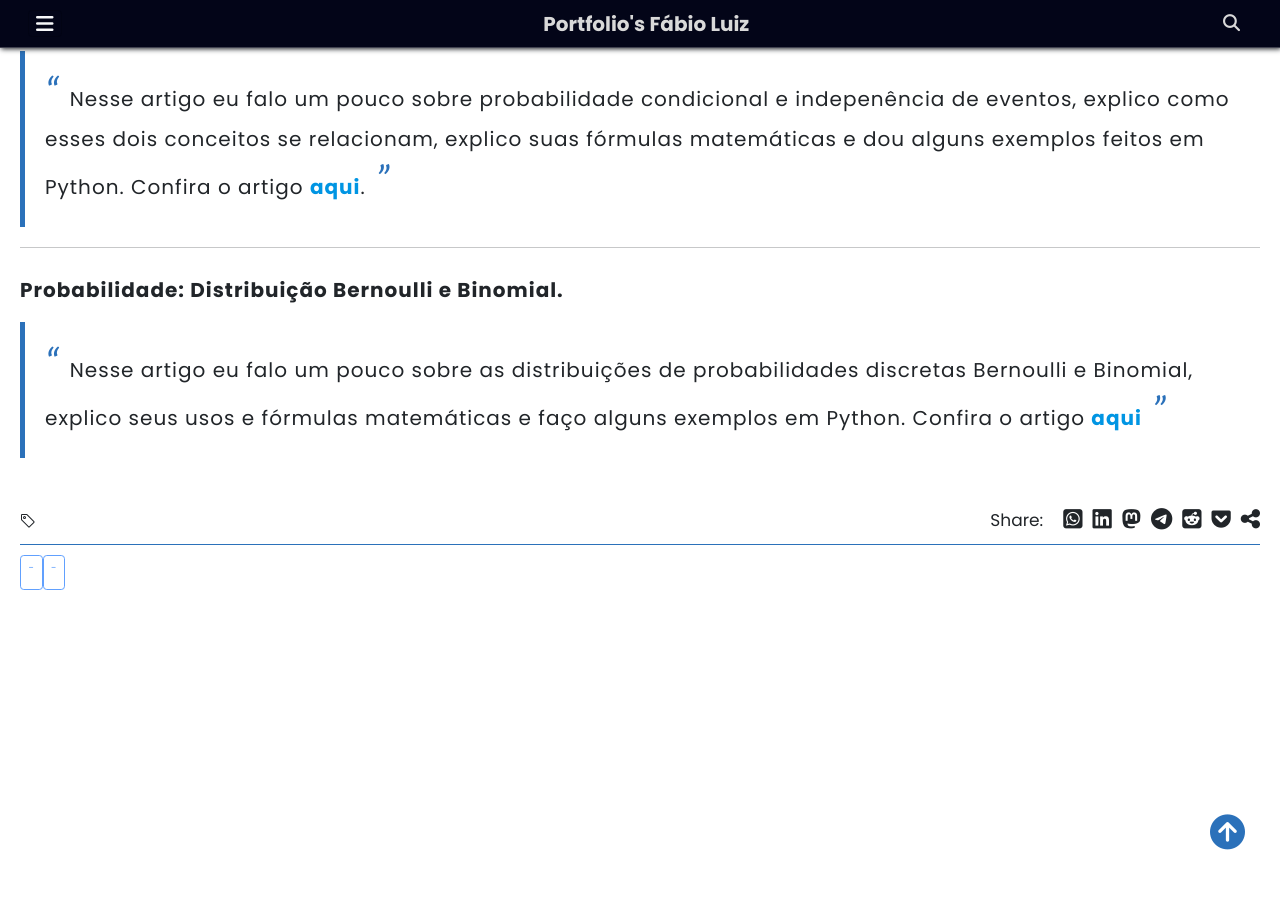
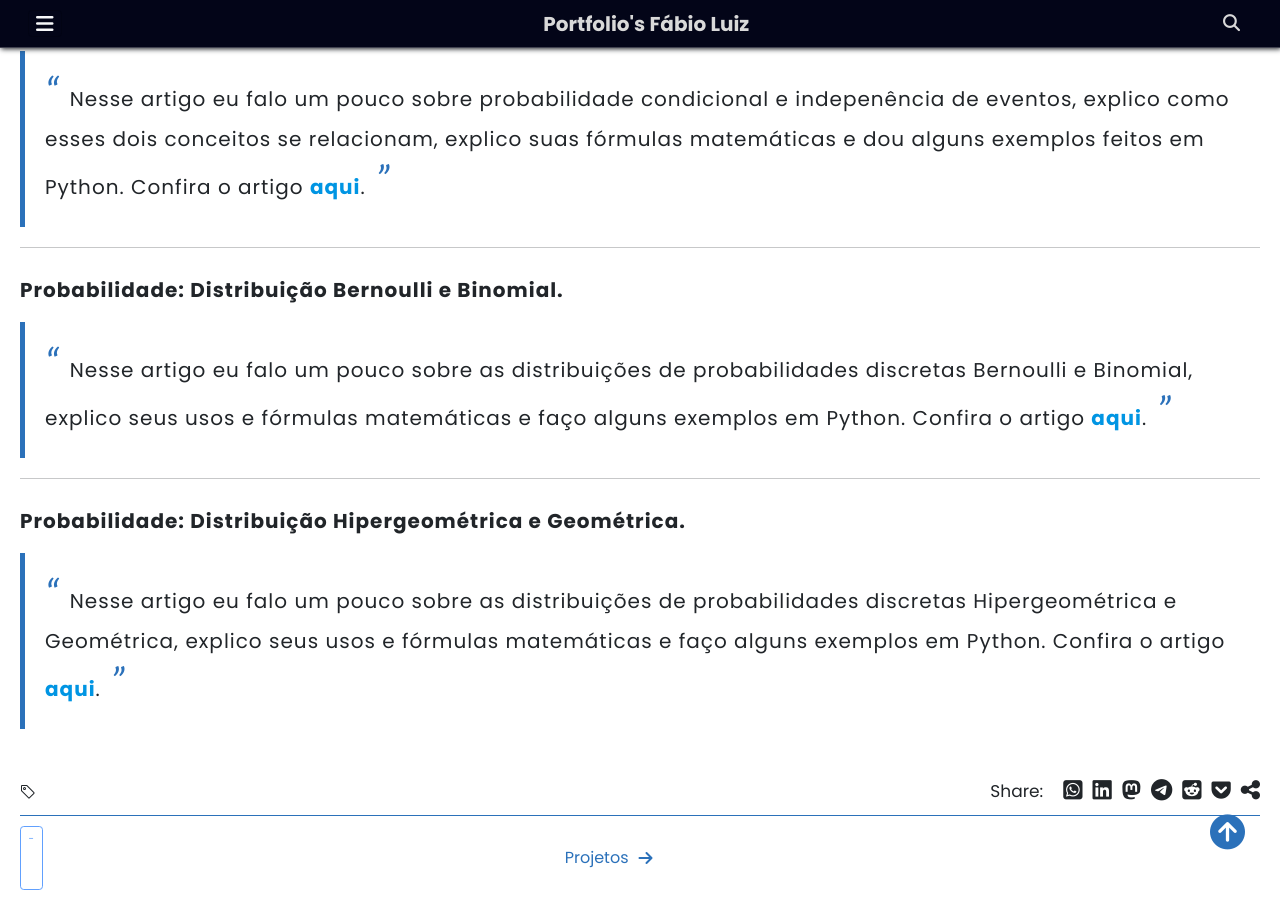
Before and after one commit to Fabio-luiz-sousa/Fabio-luiz-sousa.github.io, a Jekyll site: the page built from _posts/2024-02-24-artigos.md, in a window 1280 px wide and 900 px high, scrolled down 502 px. Built offline with Jekyll 4.4.1, drawn with Linux system fonts in a browser that asks for light colours; the table of contents is made by our own code.

```diff
--- a/_posts/2024-02-24-artigos.md
+++ b/_posts/2024-02-24-artigos.md
@@ -15,4 +15,8 @@
 
 ---
 #### Probabilidade: Distribuição Bernoulli e Binomial.
-> Nesse artigo eu falo um pouco sobre as distribuições de probabilidades discretas Bernoulli e Binomial, explico seus usos e fórmulas matemáticas e faço alguns exemplos em Python. Confira o artigo [aqui](https://medium.com/@fabioprogramar/probabilidade-distribui%C3%A7%C3%A3o-bernoulli-e-binomial-5a491eb6c64a)
+> Nesse artigo eu falo um pouco sobre as distribuições de probabilidades discretas Bernoulli e Binomial, explico seus usos e fórmulas matemáticas e faço alguns exemplos em Python. Confira o artigo [aqui](https://medium.com/@fabioprogramar/probabilidade-distribui%C3%A7%C3%A3o-bernoulli-e-binomial-5a491eb6c64a).
+
+---
+#### Probabilidade: Distribuição Hipergeométrica e Geométrica.
+> Nesse artigo eu falo um pouco sobre as distribuições de probabilidades discretas Hipergeométrica e Geométrica, explico seus usos e fórmulas matemáticas e faço alguns exemplos em Python. Confira o artigo [aqui](https://medium.com/@fabioprogramar/probabilidade-distribui%C3%A7%C3%A3o-hipergeom%C3%A9trica-e-geom%C3%A9trica-2043ca8fbf67).
```
Also changed, not shown: _posts/2024-03-02-projetos.md (added, +12 -0 lines), projetos/eda_flamengo/EDA_flamengo.md (added, +10 -0 lines), projetos/eda_flamengo/EDA_flamengo_part1.md (added, +33 -0 lines), projetos/eda_flamengo/src/get_stats2.gif (added), 1 other file.
